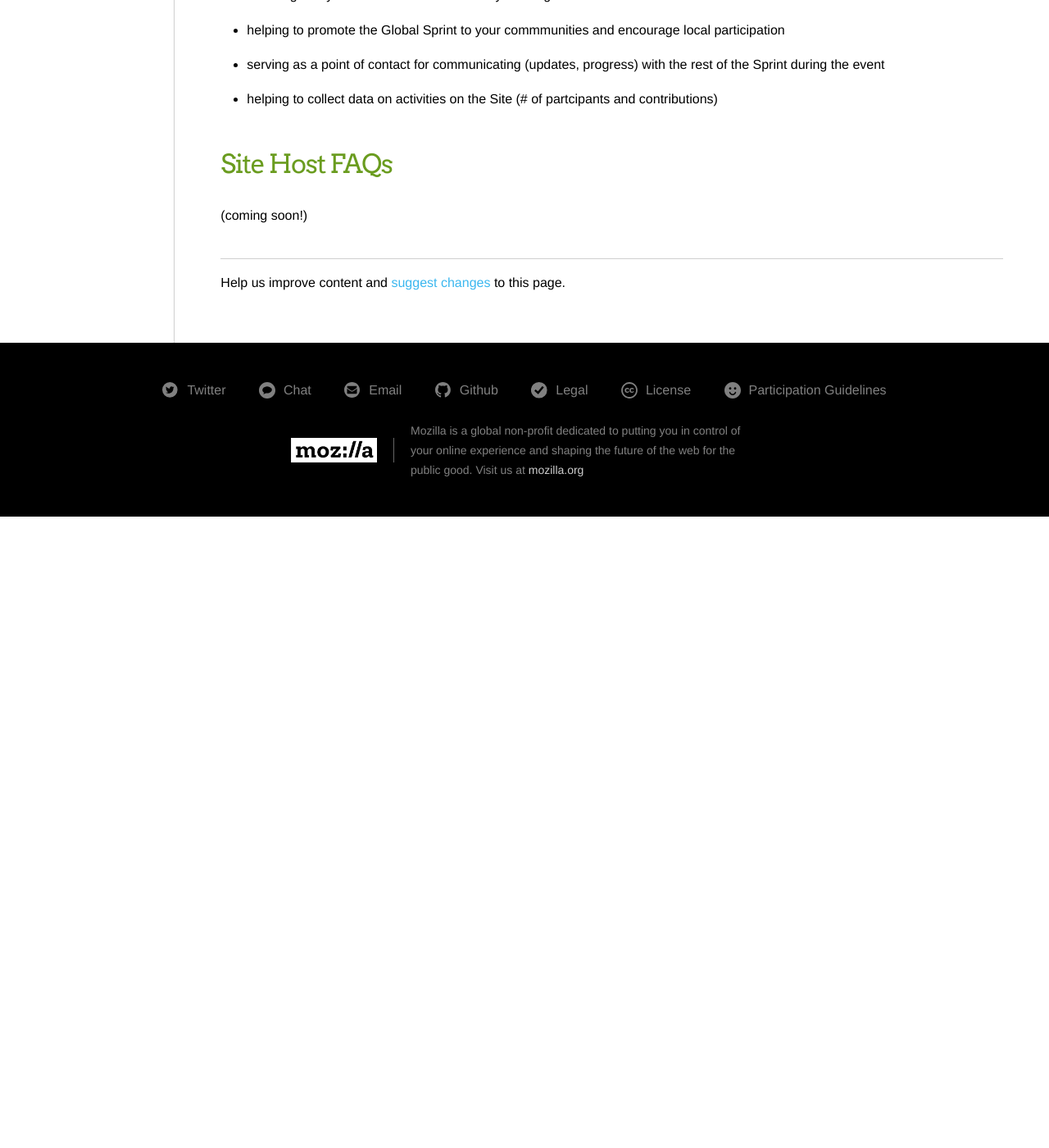
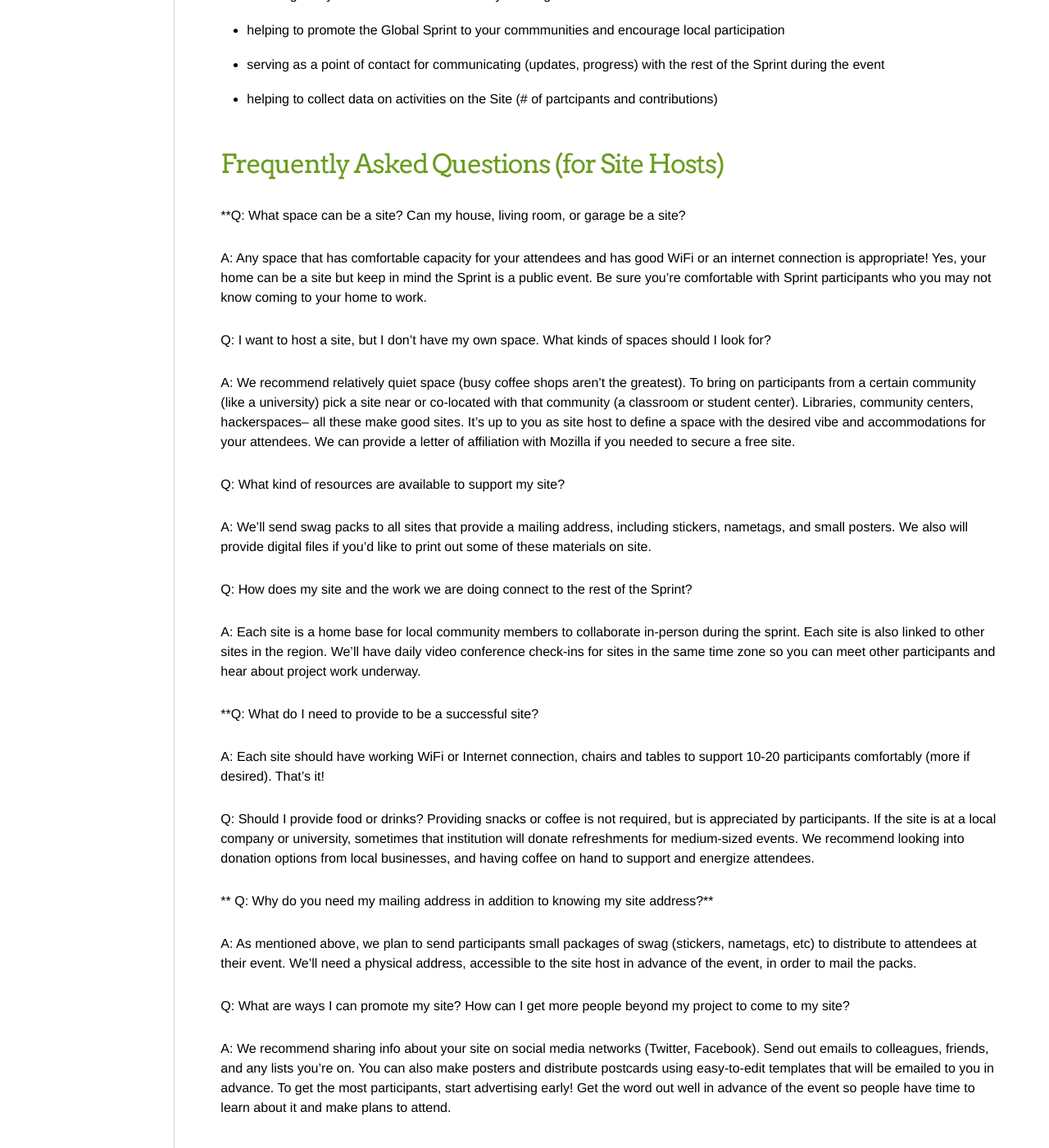
Before and after one commit to mozilla/global-sprint, a Jekyll site: the page built from _articles/site-hosts.md, in a window 1280 px wide and 1400 px high, scrolled down 901 px. Shown: the whole window at 82% size. Built offline with Jekyll 4.4.1, drawn with Linux system fonts in a browser that asks for light colours; comment, search, counter and statistics services are not loaded; a style sheet for code colours, icons or effects is not loaded; before the commit the page ends 1531 px from its top, so only the background shows below that; some of the changed text lies outside the part shown.

Commit message:
Update site-hosts.md

```diff
--- a/_articles/site-hosts.md
+++ b/_articles/site-hosts.md
@@ -3,7 +3,7 @@ layout: page
 title: For Site Hosts
 ---
 
-**Site Hosts coordinate local, in-person work spaces for the Global Sprint, where contributors come together to work, network, and hang out. The Site Host also helps to promote the event within their local area. This is a great chance to meet new people and strengthen your existing community! Your site can be small--welcoming just a handful of people-- or as large as you like.**
+**Site Hosts coordinate local, in-person work spaces for the Global Sprint, where contributors come together to work, network, and hang out. As Site Host, you'll also helps to promote the event within your local area. This is a great chance to meet new people and strengthen your existing community! Your site can be small--welcoming just a handful of people-- or as large as you like.**
 
 By registering for the Sprint, Site Hosts understand and agree that any data they provide will be handled according to [Mozilla's Privacy Policy](https://www.mozilla.org/en-US/privacy/).
 
@@ -24,5 +24,37 @@ As site host, you're responsible for
 * helping to collect data on activities on the Site (# of partcipants and contributions)
 
 
-### Site Host FAQs
-(coming soon!)
+### Frequently Asked Questions (for Site Hosts)
+
+
+**Q: What space can be a site? Can my house, living room, or garage be a site?
+
+A: Any space that has comfortable capacity for your attendees  and has good WiFi or an internet connection is appropriate! Yes, your home can be a site but keep in mind the Sprint is a public event. Be sure you're comfortable with Sprint participants who you may not know coming to your home to work.
+
+
+**Q: I want to host a site, but I don't have my own space. What kinds of spaces should I look for?**
+
+A: We recommend relatively quiet space (busy coffee shops aren't the greatest). To bring on participants from a certain community (like a university) pick a site near or co-located with that community (a classroom or student center).  Libraries, community centers, hackerspaces-- all these make good sites. It's up to you as site host to define a space with the desired vibe and accommodations for your attendees. We can provide a letter of affiliation with Mozilla if you needed to secure a free site.
+
+**Q: What kind of resources are available to support my site?**
+
+A: We'll send swag packs to all sites that provide a mailing address, including stickers, nametags, and small posters. We also will provide digital files if you'd like to print out some of these materials on site.
+
+**Q: How does my site and the work we are doing connect to the rest of the Sprint?**
+
+A: Each site is a home base for local community members to collaborate in-person during the sprint. Each site is also linked to other sites in the region. We'll have daily video conference check-ins for sites in the same time zone so you can meet other participants and hear about project work underway.
+
+**Q: What do I need to provide to be a successful site?
+
+A: Each site should have working WiFi or Internet connection, chairs and tables to support 10-20 participants comfortably (more if desired). That's it!
+
+**Q: Should I provide food or drinks?**
+Providing snacks or coffee is not required, but is appreciated by participants. If the site is at a local company or university, sometimes that institution will donate refreshments for medium-sized events. We recommend looking into donation options from local businesses, and  having coffee on hand to support and energize attendees.
+
+** Q: Why do you need my mailing address in addition to knowing my site address?**
+
+A: As mentioned above, we plan to send participants small packages of swag (stickers, nametags, etc) to distribute to attendees at their event. We'll need a physical address, accessible to the site host in advance of the event, in order to mail the packs.
+
+**Q: What are ways I can promote my site? How can I get more people beyond my project to come to my site?**
+
+A: We recommend sharing info about your site on social media networks (Twitter, Facebook). Send out emails to colleagues, friends, and any lists you’re on. You can also make posters and distribute postcards using easy-to-edit templates that will be emailed to you in advance. To get the most participants, start advertising early! Get the word out well in advance of the event so people have time to learn about it and make plans to attend.
```
